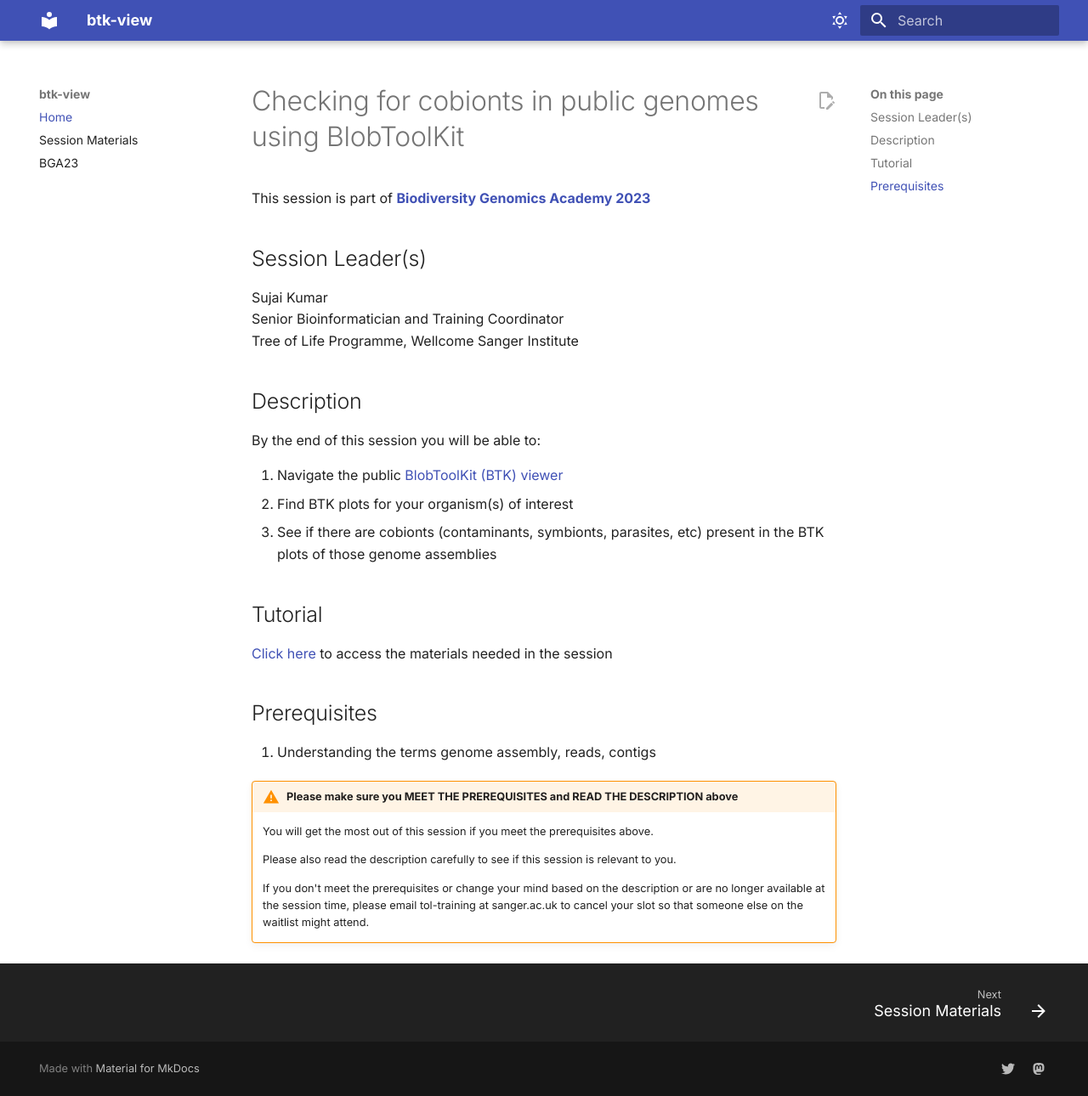
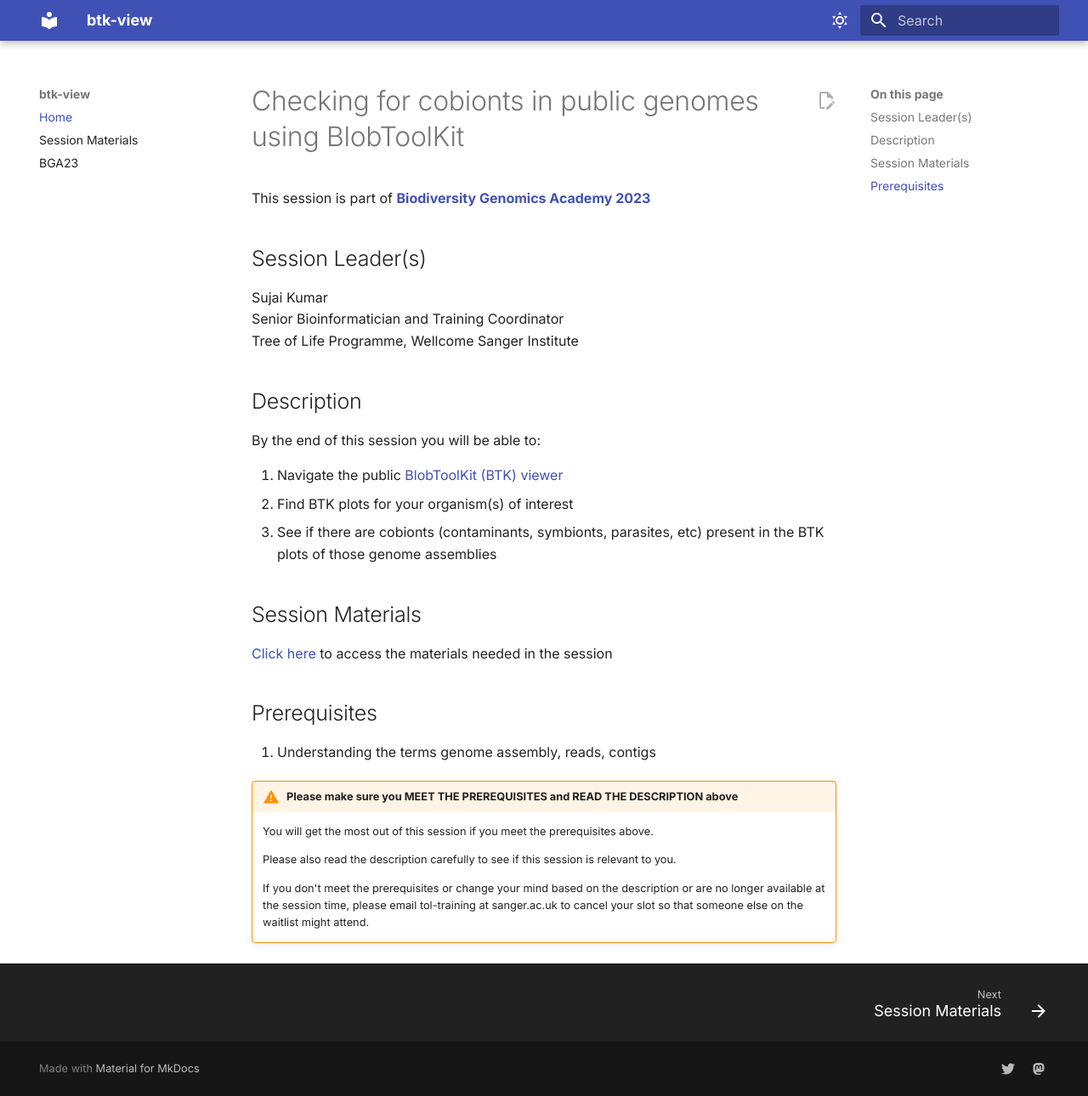
Before and after one commit to BGAcademy23/btk-view, an MkDocs documentation site: the page built from docs/README.md, in a window 1280 px wide and 1290 px high. Shown: the whole window at 85% size. Built offline with MkDocs 1.6.1 and Material for MkDocs 9.7.7, drawn with Linux system fonts in a browser that asks for light colours.

Commit message:
update main page

```diff
--- a/docs/README.md
+++ b/docs/README.md
@@ -16,7 +16,7 @@ By the end of this session you will be able to:
 2. Find BTK plots for your organism(s) of interest
 3. See if there are cobionts (contaminants, symbionts, parasites, etc) present in the BTK plots of those genome assemblies
 
-## Tutorial
+## Session Materials
 [Click here](tutorial.md) to access the materials needed in the session
 
 ## Prerequisites
```
